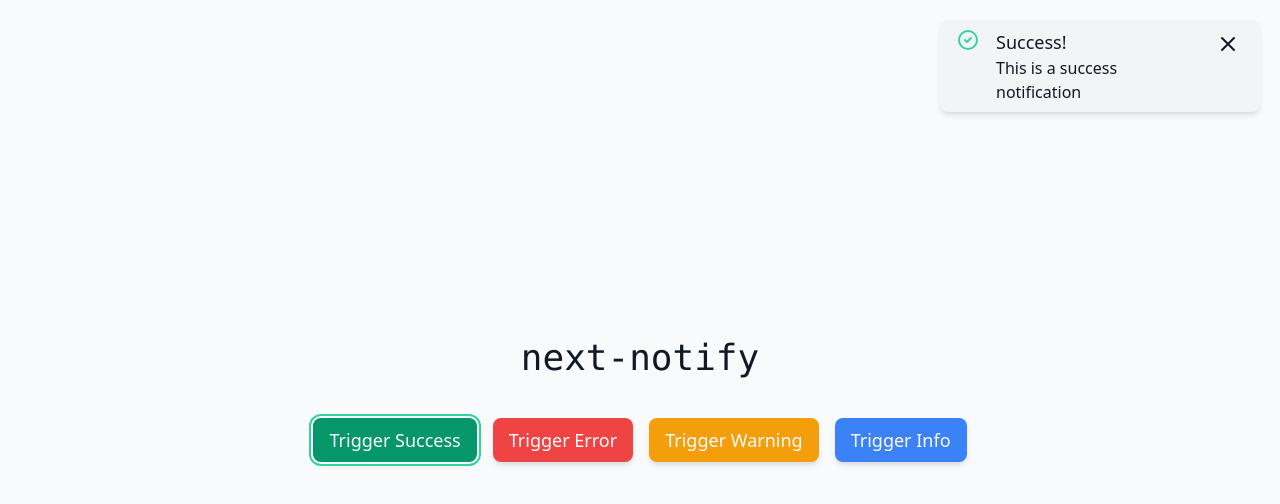
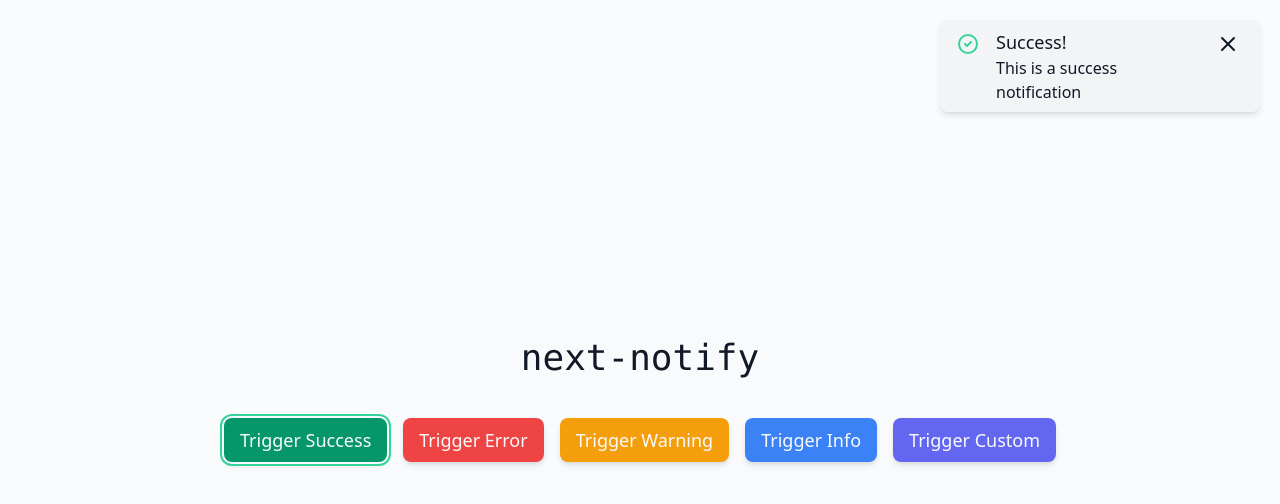
Before and after one commit to aldotestino/next-notify, a Next.js app: page / in a window 1280 px wide. Both pictures are taken after a click on the button "Trigger Success". Shown: the top 504 px of the page. Built offline with nearby package versions, Linux system fonts and the light colour scheme.

Commit message:
added custom notification api

```diff
--- a/src/components/Button.tsx
+++ b/src/components/Button.tsx
@@ -3,17 +3,18 @@ import { ButtonHTMLAttributes } from 'react';
 
 interface ButtonProps extends ButtonHTMLAttributes<'button'> {
   children: string
-  state?: 'success' | 'error' | 'warning' | 'info',
+  state?: 'success' | 'error' | 'warning' | 'info' | 'normal',
   action: () => void
 }
 
-function Button({ children, state = 'success', action }: ButtonProps) {
+function Button({ children, state = 'normal', action }: ButtonProps) {
   return (
     <button onClick={action} className={clsx('text-gray-50 inline-flex items-center justify-center transition whitespace-nowrap py-2 px-4 text-lg rounded-lg focus:outline-none focus:ring-2 focus:ring-offset-gray-50 dark:focus:ring-offset-gray-900 shadow-md focus:ring-offset-2',
       state === 'success' ? 'bg-green-500 hover:bg-green-600 focus:bg-green-600 focus:ring-green-400' :
         state === 'error' ? 'bg-red-500 hover:bg-red-600 focus:bg-red-600 focus:ring-red-400' :
           state === 'warning' ? 'bg-yellow-500 hover:bg-yellow-600 focus:bg-yellow-600 focus:ring-yellow-400' :
-            'bg-blue-500 hover:bg-blue-600 focus:bg-blue-600 focus:ring-blue-400'
+            state === 'info' ? 'bg-blue-500 hover:bg-blue-600 focus:bg-blue-600 focus:ring-blue-400' :
+              'bg-indigo-500 hover:bg-indigo-600 focus:bg-indigo-600 focus:ring-indigo-400'
     )}>
       {children}
     </button>
--- a/src/components/Notification.tsx
+++ b/src/components/Notification.tsx
@@ -1,22 +1,28 @@
 import { CheckCircleIcon, ExclamationCircleIcon, InformationCircleIcon, XCircleIcon, XIcon } from '@heroicons/react/outline';
 import { AnimatePresence, motion } from 'framer-motion';
 import { nanoid } from 'nanoid';
-import { createContext, useContext, useState, ReactNode, useCallback } from 'react';
+import { createContext, useContext, useState, ReactNode, useCallback, FC } from 'react';
 
-interface NotificationOptions {
+interface NotificationProps {
   type?: 'success' | 'error' | 'warning' | 'info'
-  title: string,
-  description: string,
+  title: string
+  description: string
   duration?: number
 }
 
-interface NotificationI extends NotificationOptions {
+export type NotificationRenderFunction = FC<NotificationProps & {onClose: () => void}>
+
+export interface NotifyOptions extends NotificationProps {
+  render?: NotificationRenderFunction
+}
+
+interface NotificationI extends NotifyOptions {
   id: string
   onClose: () => void
 }
 
 interface NotificationContextI {
-  notify: (options: NotificationOptions) => void
+  notify: (options: NotifyOptions) => void
 }
 
 const NotificationContext = createContext<NotificationContextI>({} as NotificationContextI);
@@ -32,7 +38,7 @@ interface NotificationProviderProps {
 function useNotifications() {
   const [notifications, setNotifications] = useState<NotificationI[]>([]);
 
-  const notify = useCallback((options: NotificationOptions): void => {
+  const notify = useCallback((options: NotifyOptions): void => {
     const id = nanoid();
 
     function removeNotification() {
@@ -59,7 +65,7 @@ function NotificationProvider({ children }: NotificationProviderProps) {
 
   return (
     <NotificationContext.Provider value={{ notify }}>
-      <div className="fixed px-5 w-full top-5 sm:w-auto sm:right-5 sm:px-0 z-50">
+      <div className="fixed sm:flex sm:flex-col sm:items-end px-5 w-full top-5 sm:w-auto sm:right-5 sm:px-0 z-50">
         <AnimatePresence>
           {notifications.map(n => <Notification key={n.id} {...n} />)}
         </AnimatePresence>
@@ -70,16 +76,17 @@ function NotificationProvider({ children }: NotificationProviderProps) {
 }
 
 const icons = {
-  success: <CheckCircleIcon className="w-6 h-6 text-green-400" />,
-  error: <XCircleIcon className="w-6 h-6 text-red-400"/>,
-  warning: <ExclamationCircleIcon className="w-6 h-6 text-yellow-400" />,
-  info: <InformationCircleIcon className="w-6 h-6 text-blue-400" />
+  success: <CheckCircleIcon className="w-6 h-6 text-green-400 mt-1" />,
+  error: <XCircleIcon className="w-6 h-6 text-red-400 mt-1"/>,
+  warning: <ExclamationCircleIcon className="w-6 h-6 text-yellow-400 mt-1" />,
+  info: <InformationCircleIcon className="w-6 h-6 text-blue-400 mt-1" />
 };
 
-function Notification({ onClose, title, description, type = 'success' }: NotificationI) {
+function Notification({ render: Render, id, ...props }: NotificationI) {
 
   return (
     <motion.div
+      key={id}
       initial={{ opacity: 0, scale: 0.8, x: 300 }} // animate from
       animate={{ opacity: 1, scale: 1, x: 0 }} // animate to
       exit={{ opacity: 0, scale: 0.8, x: 300 }} // animate exit
@@ -91,19 +98,24 @@ function Notification({ onClose, title, description, type = 'success' }: Notific
       }}
       // auto animates the element when it's position changes
       layout
-      className="bg-gray-100 dark:bg-gray-800 w-full sm:max-w-xs mb-4 text-gray-900 dark:text-gray-50 shadow-md flex py-2 px-4 rounded-lg space-x-4">
+    >
+      {Render ?
+        <Render {...props} />
+        :
+        <div className="bg-gray-100 dark:bg-gray-800 w-full sm:w-80 mb-4 text-gray-900 dark:text-gray-50 shadow-md flex py-2 px-4 rounded-lg space-x-4">
           <div>
-        {icons[type]}
+            {icons[props.type]}
           </div>
           <div className="flex-grow">
-        <h3 className="text-lg font-medium">{title}</h3>
-        <p className="text-md">{description}</p>
+            <h3 className="text-lg font-medium">{props.title}</h3>
+            <p className="text-md">{props.description}</p>
           </div>
           <div>
-        <button onClick={onClose} className="hover:bg-gray-200 dark:hover:bg-gray-700 p-1 rounded-md focus:outline-none focus:ring-offset-1 focus:ring-offset-transparent focus:ring-1 focus:ring-indigo-400">
+            <button onClick={props.onClose} className="hover:bg-gray-200 dark:hover:bg-gray-700 p-1 rounded-md focus:outline-none focus:ring-offset-1 focus:ring-offset-transparent focus:ring-1 focus:ring-indigo-400">
               <XIcon className="w-6 h-6 text-gray-900 dark:text-gray-50" />
             </button>
           </div>
+        </div>}
     </motion.div>
   );
 }
--- a/src/pages/index.tsx
+++ b/src/pages/index.tsx
@@ -1,9 +1,24 @@
 import Button from '../components/Button';
-import { useNotify } from '../components/Notification';
+import { useNotify, NotificationRenderFunction } from '../components/Notification';
+import { XIcon } from '@heroicons/react/outline';
+
+const MyNotification: NotificationRenderFunction = ({ title, description, onClose, duration, type }) => {
+  return (
+    <div className="mb-4 p-4 bg-indigo-300 text-gray-900 flex space-x-2 items-start">
+      <div>
+        <h1 className="text-lg font-semibold italic">{title}</h1>
+        <p>{description}</p>
+      </div>
+      <button onClick={onClose}>
+        <XIcon className="w-6 h-6" />
+      </button>
+    </div>
+  );
+};
 
 interface Trigger {
   label: string
-  state: 'success' | 'error' | 'warning' | 'info'
+  state?: 'success' | 'error' | 'warning' | 'info' | 'normal'
   action: () => void
 }
 
@@ -50,14 +65,24 @@ function Home() {
         description: 'This is a info notification',
         duration: 5000
       })
+    },
+    {
+      label: 'Trigger Custom',
+      action: () => notify({
+        type: 'info',
+        title: 'Custom!',
+        description: 'This is a custom notification',
+        duration: 5000,
+        render: MyNotification
+      })
     }
   ];
 
   return (
     <div className="min-h-screen flex flex-col items-center justify-center">
       <h1 className="mb-10 text-4xl font-mono">next-notify</h1>
-      <div className="flex flex-col items-center space-y-4 md:flex-row md:space-y-0 md:space-x-4">
-        {triggers.map(t => <Button key={t.state} action={t.action} state={t.state}>{t.label}</Button>)}
+      <div className="flex flex-col items-center space-y-4 lg:flex-row lg:space-y-0 lg:space-x-4">
+        {triggers.map((t, i) => <Button key={i} action={t.action} state={t.state}>{t.label}</Button>)}
       </div>
     </div>
   );
```
Also changed, not shown: .eslintrc.js, 1 other file (tests, documents, lock files or other folders). Lines whose indentation alone changed are shown as unchanged.
